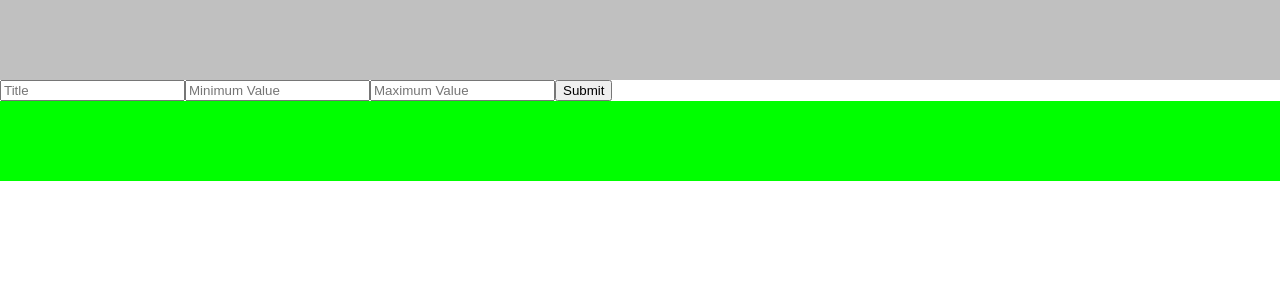
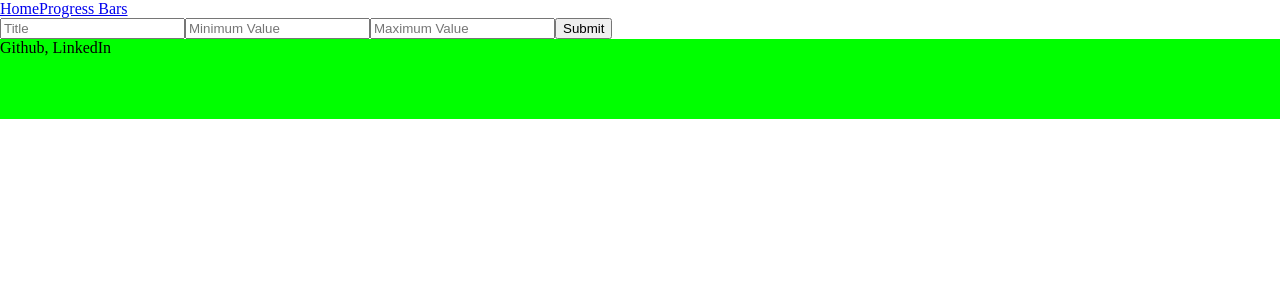
Before and after one commit to MetaBrian/TheProgressBar, a React (Vite) app: page / in a window 1280 px wide. Shown: the top 300 px of the page. Built offline with nearby package versions, Linux system fonts and the light colour scheme.

Commit message:
initialized links as well as navBar

```diff
--- a/src/App.tsx
+++ b/src/App.tsx
@@ -1,20 +1,20 @@
 import {Route, Routes} from 'react-router-dom'
 import BarDisplay from "./containers/BarDisplay"
 import CreateBar from './containers/CreateBar'
+import NavBar from './components/NavBar'
+import Footer from './components/Footer'
 
 function App() {
   // const [count, setCount] = useState(10)
 
   return (
     <>
-      <div className='header'>
-      </div>
-     <Routes>
-        <Route path='/' element={<CreateBar></CreateBar>}/>
-        <Route path='/displayBars' element = {<BarDisplay></BarDisplay>}/>
-     </Routes>
-      <div className='footer'>
-      </div>
+      <NavBar/>
+        <Routes>
+          <Route path='/' element={<CreateBar></CreateBar>}/>
+          <Route path='/displayBars' element = {<BarDisplay></BarDisplay>}/>
+        </Routes>
+        <Footer/>
 
     </>
   )
--- /dev/null
+++ b/src/components/Footer.tsx
@@ -0,0 +1,12 @@
+function Footer() {
+
+    //add copyright, external links to linkedin & github
+
+    return (
+        <div className='footer'>
+            Github, LinkedIn
+        </div>
+    )
+}
+
+export default Footer;
--- /dev/null
+++ b/src/components/NavBar.tsx
@@ -0,0 +1,20 @@
+import { Link } from "react-router-dom";
+
+//use the logo as the home page link
+
+function NavBar() {
+
+    return (
+
+        <div className='navBar'>
+            <Link to='/'>
+                Home
+            </Link>
+            <Link to='/displayBars'>
+                Progress Bars
+            </Link>
+        </div>
+    )
+}
+
+export default NavBar;
```
Also changed, not shown: package.json (+5 -2 lines), 2 other files (tests, documents, lock files or other folders).
